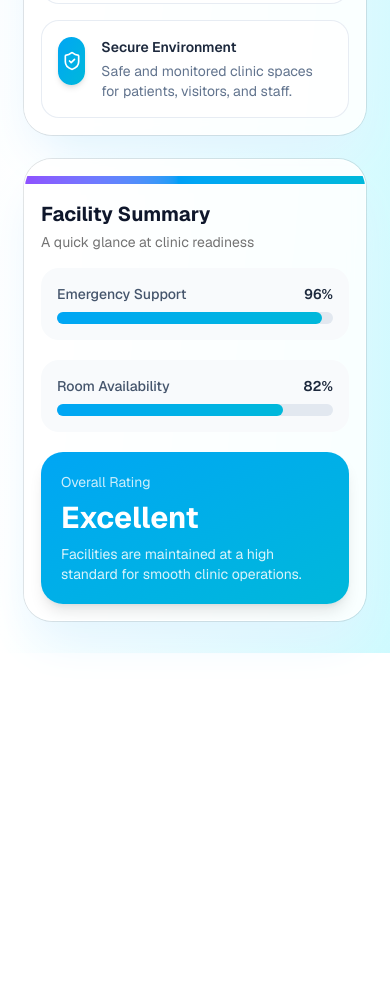
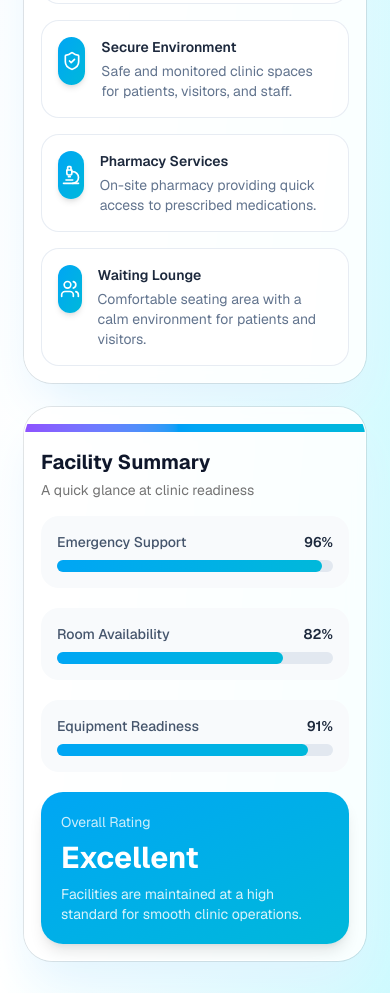
Before and after one commit to HimashaNethmini/clinic-queue-frontend, a Next.js app: page /facilities in a window 390 px wide. Shown: the part 3780-4773 px from the top of the page. Before the commit the page ends 4433 px from the top, so only its background shows below. Built offline with nearby package versions, Linux system fonts and the light colour scheme.

Commit message:
fix: changes added for the facilities page

```diff
--- a/app/facilities/page.tsx
+++ b/app/facilities/page.tsx
@@ -1,4 +1,4 @@
-"use client";
+"use client"
 
 import {
   Bell,
@@ -13,18 +13,19 @@ import {
   Sparkles,
   ArrowRight,
   Building2,
-} from "lucide-react";
-import { motion } from "framer-motion";
+  Users,
+} from "lucide-react"
+import { motion } from "framer-motion"
 
-import { Button } from "@/components/ui/button";
+import { Button } from "@/components/ui/button"
 import {
   Card,
   CardContent,
   CardHeader,
   CardTitle,
   CardDescription,
-} from "@/components/ui/card";
-import { Input } from "@/components/ui/input";
+} from "@/components/ui/card"
+import { Input } from "@/components/ui/input"
 
 const facilities = [
   {
@@ -81,7 +82,7 @@ const facilities = [
     gradient: "from-amber-500 to-yellow-500",
     soft: "from-amber-50 to-yellow-50",
   },
-];
+]
 
 const supportFacilities = [
   {
@@ -99,7 +100,17 @@ const supportFacilities = [
     icon: ShieldCheck,
     text: "Safe and monitored clinic spaces for patients, visitors, and staff.",
   },
-];
+  {
+    title: "Pharmacy Services",
+    icon: Microscope,
+    text: "On-site pharmacy providing quick access to prescribed medications.",
+  },
+  {
+    title: "Waiting Lounge",
+    icon: Users,
+    text: "Comfortable seating area with a calm environment for patients and visitors.",
+  },
+]
 
 const container = {
   hidden: {},
@@ -108,7 +119,7 @@ const container = {
       staggerChildren: 0.1,
     },
   },
-};
+}
 
 const fadeUp = {
   hidden: { opacity: 0, y: 24 },
@@ -117,14 +128,14 @@ const fadeUp = {
     y: 0,
     transition: { duration: 0.5, ease: "easeOut" as const },
   },
-};
+}
 
 const FacilitiesPage = () => {
   return (
     <main className="min-h-screen bg-gradient-to-br from-sky-50 via-white to-cyan-100 text-slate-900">
       {/* Page header */}
       <section className="border-b border-white/40 bg-white/60 backdrop-blur-xl">
-        <div className="mx-auto flex max-w-7xl flex-col gap-4 px-6 py-8 lg:px-10 md:flex-row md:items-center md:justify-between">
+        <div className="mx-auto flex max-w-7xl flex-col gap-4 px-6 py-8 md:flex-row md:items-center md:justify-between lg:px-10">
           <motion.div
             initial={{ opacity: 0, y: 10 }}
             animate={{ opacity: 1, y: 0 }}
@@ -140,7 +151,7 @@ const FacilitiesPage = () => {
 
           <div className="flex items-center gap-3">
             <div className="relative hidden md:block">
-              <Search className="absolute left-3 top-1/2 h-4 w-4 -translate-y-1/2 text-slate-400" />
+              <Search className="absolute top-1/2 left-3 h-4 w-4 -translate-y-1/2 text-slate-400" />
               <Input
                 placeholder="Search facilities..."
                 className="h-11 w-72 rounded-full border-slate-200 bg-white/80 pl-9 focus-visible:ring-cyan-400"
@@ -159,8 +170,8 @@ const FacilitiesPage = () => {
       </section>
 
       <section className="relative mx-auto max-w-7xl px-6 py-8 lg:px-10">
-        <div className="absolute left-10 top-8 h-40 w-40 rounded-full bg-sky-300/20 blur-3xl" />
-        <div className="absolute right-10 top-24 h-52 w-52 rounded-full bg-cyan-300/20 blur-3xl" />
+        <div className="absolute top-8 left-10 h-40 w-40 rounded-full bg-sky-300/20 blur-3xl" />
+        <div className="absolute top-24 right-10 h-52 w-52 rounded-full bg-cyan-300/20 blur-3xl" />
 
         {/* Hero */}
         <motion.div
@@ -178,7 +189,7 @@ const FacilitiesPage = () => {
                   Clinic Infrastructure Overview
                 </div>
 
-                <h3 className="max-w-2xl text-3xl font-bold leading-tight text-slate-900 md:text-4xl">
+                <h3 className="max-w-2xl text-3xl leading-tight font-bold text-slate-900 md:text-4xl">
                   Modern facilities designed for{" "}
                   <span className="bg-gradient-to-r from-sky-600 to-cyan-500 bg-clip-text text-transparent">
                     efficient care
@@ -241,7 +252,7 @@ const FacilitiesPage = () => {
           className="mb-6 grid gap-6 md:grid-cols-2 xl:grid-cols-3"
         >
           {facilities.map((facility) => {
-            const Icon = facility.icon;
+            const Icon = facility.icon
 
             return (
               <motion.div
@@ -287,14 +298,19 @@ const FacilitiesPage = () => {
                   </CardContent>
                 </Card>
               </motion.div>
-            );
+            )
           })}
         </motion.div>
 
         {/* Lower section */}
-        <div className="grid gap-6 xl:grid-cols-[1.1fr_0.9fr]">
-          <motion.div variants={fadeUp} initial="hidden" animate="show">
-            <Card className="rounded-[28px] border border-white/60 bg-white/85 shadow-2xl shadow-sky-100 backdrop-blur">
+        <div className="grid items-stretch gap-6 xl:grid-cols-[1.1fr_0.9fr]">
+          <motion.div
+            variants={fadeUp}
+            initial="hidden"
+            animate="show"
+            className="h-full"
+          >
+            <Card className="h-full rounded-[28px] border border-white/60 bg-white/85 shadow-2xl shadow-sky-100 backdrop-blur">
               <CardHeader>
                 <CardTitle className="text-xl font-bold text-slate-900">
                   Facility Highlights
@@ -307,7 +323,7 @@ const FacilitiesPage = () => {
 
               <CardContent className="space-y-4">
                 {supportFacilities.map((item, index) => {
-                  const Icon = item.icon;
+                  const Icon = item.icon
 
                   return (
                     <motion.div
@@ -329,14 +345,19 @@ const FacilitiesPage = () => {
                         </p>
                       </div>
                     </motion.div>
-                  );
+                  )
                 })}
               </CardContent>
             </Card>
           </motion.div>
 
-          <motion.div variants={fadeUp} initial="hidden" animate="show">
-            <Card className="overflow-hidden rounded-[28px] border border-white/60 bg-white/85 shadow-2xl shadow-sky-100 backdrop-blur">
+          <motion.div
+            variants={fadeUp}
+            initial="hidden"
+            animate="show"
+            className="h-full"
+          >
+            <Card className="flex h-full flex-col overflow-hidden rounded-[28px] border border-white/60 bg-white/85 shadow-2xl shadow-sky-100 backdrop-blur">
               <div className="h-2 bg-gradient-to-r from-violet-500 via-sky-500 to-cyan-500" />
               <CardHeader>
                 <CardTitle className="text-xl font-bold text-slate-900">
@@ -347,10 +368,11 @@ const FacilitiesPage = () => {
                 </CardDescription>
               </CardHeader>
 
-              <CardContent className="space-y-5">
+              <CardContent className="flex flex-1 flex-col space-y-5">
                 {[
                   { label: "Emergency Support", value: "96%" },
                   { label: "Room Availability", value: "82%" },
+                  { label: "Equipment Readiness", value: "91%" },
                 ].map((item, index) => (
                   <motion.div
                     key={item.label}
@@ -371,18 +393,20 @@ const FacilitiesPage = () => {
                       <motion.div
                         initial={{ width: 0 }}
                         animate={{ width: item.value }}
-                        transition={{ duration: 0.8, delay: 0.25 + index * 0.1 }}
+                        transition={{
+                          duration: 0.8,
+                          delay: 0.25 + index * 0.1,
+                        }}
                         className="h-3 rounded-full bg-gradient-to-r from-sky-500 to-cyan-500"
                       />
                     </div>
                   </motion.div>
                 ))}
-
                 <motion.div
                   initial={{ opacity: 0, scale: 0.96 }}
                   animate={{ opacity: 1, scale: 1 }}
                   transition={{ duration: 0.45, delay: 0.25 }}
-                  className="rounded-3xl bg-gradient-to-br from-sky-500 to-cyan-500 p-5 text-white shadow-lg"
+                  className="mt-auto rounded-3xl bg-gradient-to-br from-sky-500 to-cyan-500 p-5 text-white shadow-lg"
                 >
                   <p className="text-sm text-white/80">Overall Rating</p>
                   <p className="mt-2 text-3xl font-bold">Excellent</p>
@@ -397,7 +421,7 @@ const FacilitiesPage = () => {
         </div>
       </section>
     </main>
-  );
-};
+  )
+}
 
-export default FacilitiesPage;
+export default FacilitiesPage
```
